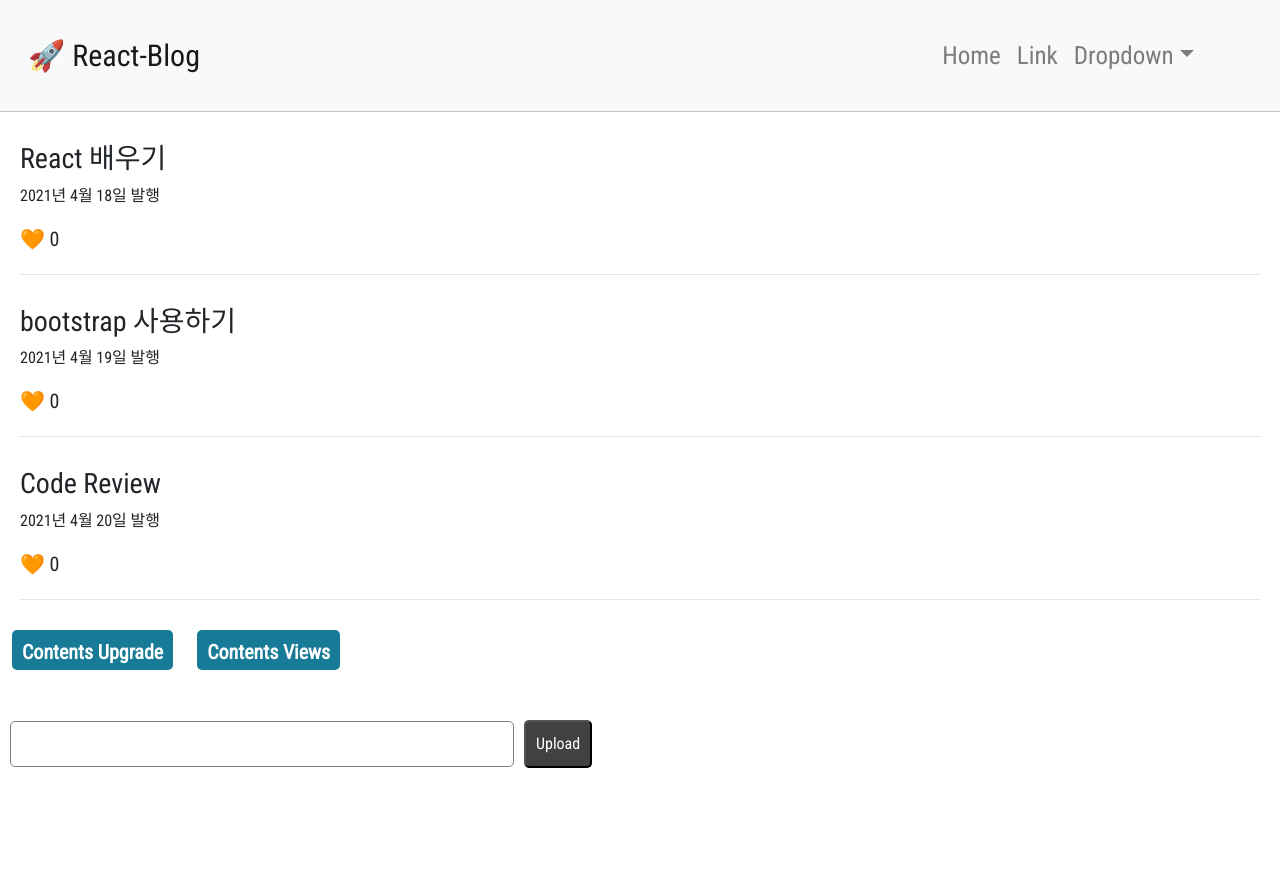
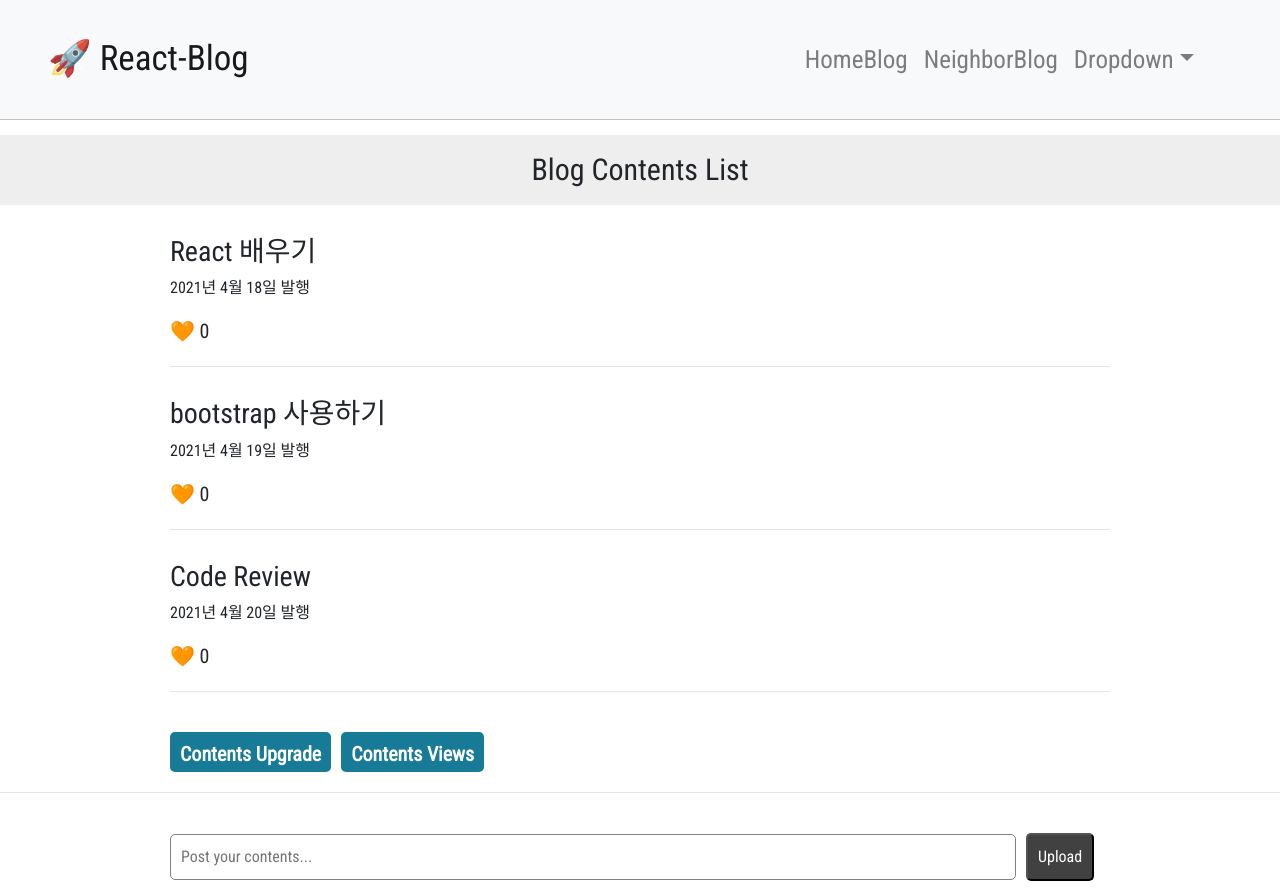
Before and after one commit to kirin059/React_blog_project, a React (Create React App) app: page / in a window 1280 px wide. Before the commit the page ends 800 px from the top, so only its background shows below. Built offline with nearby package versions, Linux system fonts and the light colour scheme.

Commit message:
Add: css 수정

```diff
--- a/package.json
+++ b/package.json
@@ -10,6 +10,7 @@
     "react": "^17.0.2",
     "react-bootstrap": "^1.5.2",
     "react-dom": "^17.0.2",
+    "react-router-dom": "^5.2.0",
     "react-scripts": "4.0.3",
     "web-vitals": "^1.1.1"
   },
--- a/src/App.css
+++ b/src/App.css
@@ -7,7 +7,6 @@
   margin: auto;
   box-sizing: border-box;
   font-family: 'Roboto Condensed', sans-serif;
-  overflow: hidden;
 }
 
 /* Nav(bootstrap)*/
@@ -20,17 +19,32 @@
 }
 
 .nav_brand {
-  font-size: 30px;
+  padding-left: 20px;
+  font-size: 35px;
 }
 
 .ml-auto {
   padding-right: 50px;
 }
 
+.list_tap {
+  display: flex;
+  justify-content: center;
+  align-items: center;
+  width: 100%;
+  height: 70px;
+  margin: 0 auto;
+  padding: 10px;
+  background-color: #eeeeee;
+  font-size: 30px;
+}
+
 /* contents */
 .list{
-  margin-top: 30px;
-  padding: 0 20px;
+  max-width: 1000px;
+  width: 100%;
+  margin: 30px auto 0;
+  padding: 0 30px;
   text-align: left;
 }
 
@@ -54,7 +68,7 @@ hr {
 }
 
 .upgrade, .view  {
-  margin: 10px 12px;
+  margin: 10px 10px 0 0;
   padding: 10px;
   height: 40px;
   color: #fff;
@@ -74,15 +88,23 @@ hr {
   transform: scale(0.9);
 }
 
-
+.btn_container {
+  max-width: 1000px;
+  width: 100%;
+  margin: 30px auto 0;
+  padding: 0 30px;
+}
 
 .publish {
-  margin: 30px 10px;
+  max-width: 1000px;
+  width: 100%;
+  margin: 30px auto 0;
+  padding: 0 30px;
 }
 
 .publish input {
   padding: 10px;
-  width: 40%;
+  width: 90%;
   border: 1px solid grey;
   border-radius: 5px;
   font-size: 16px;
--- a/src/App.js
+++ b/src/App.js
@@ -1,4 +1,5 @@
 import React, { useState } from 'react';
+import { Link, Route, Switch } from 'react-router-dom';
 import { Navbar, Nav, NavDropdown } from 'react-bootstrap';
 import Modals from './component/Modals';
 import './App.css';
@@ -31,8 +32,8 @@ function App() {
         <Navbar.Toggle aria-controls="basic-navbar-nav" />
         <Navbar.Collapse id="basic-navbar-nav">
           <Nav className="ml-auto">
-            <Nav.Link href="#home">Home</Nav.Link>
-            <Nav.Link href="#link">Link</Nav.Link>
+            <Nav.Link href="#home">HomeBlog</Nav.Link>
+            <Nav.Link as={Link} to="https://section.blog.naver.com/BlogHome.nhn?directoryNo=0&currentPage=1&groupId=0">NeighborBlog</Nav.Link>
             <NavDropdown title="Dropdown" id="basic-nav-dropdown">
               <NavDropdown.Item href="#action/3.1">Action</NavDropdown.Item>
               <NavDropdown.Item href="#action/3.2">Another action</NavDropdown.Item>
@@ -43,6 +44,8 @@ function App() {
           </Nav>
         </Navbar.Collapse>
       </Navbar>
+
+      <div className="list_tap">Blog Contents List</div>
 
       {/* <div className="list">
         <h3> {title[0]} </h3>
@@ -88,10 +91,11 @@ function App() {
         })
       }
 
-      <button className="upgrade" onClick={handleTitleChange}>Contents Upgrade</button>
+      <div className="btn_container">
+        <button className="upgrade" onClick={handleTitleChange}>Contents Upgrade</button>
 
-      <button className="view" onClick={() => { setModals(!modals) }}>Contents Views</button>
-
+        <button className="view" onClick={() => { setModals(!modals) }}>Contents Views</button>
+      </div>
       {/* if문을 쓰고 싶으면 '삼항연산자'를 써야한다(중괄호로 전체를 감싸줘야 한다) */}
       {
         modals === true
@@ -99,12 +103,12 @@ function App() {
           : null
       }
 
-
+      <hr />
       <div className="publish">
 
         {/*  input안의 값을 확인하고 싶을 때 : <input onChange={(e) => { console.log(e.target.value) }} />
              input에 저장한 내용(=state)이 inputChange함수 안에 저장된다*/}
-        <input onChange={(e) => { inputChange(e.target.value) }} />
+        <input onChange={(e) => { inputChange(e.target.value) }} placeholder="Post your contents..." />
 
         <button onClick={() => {
           // state를 수정할 때는, 원본 state를 건들지 말고, 사본을 하나 만들어서 수정하자
--- a/src/component/Modals.css
+++ b/src/component/Modals.css
@@ -1,5 +1,7 @@
 .modals {
+  height: 300px;
     margin-top: 20px;
     padding: 20px;
     background: #eee;
+    text-align: center;
   }
--- a/src/index.js
+++ b/src/index.js
@@ -3,10 +3,11 @@ import ReactDOM from 'react-dom';
 import './index.css';
 import App from './App';
 import reportWebVitals from './reportWebVitals';
+import { BrowserRouter } from 'react-router-dom';
 
 ReactDOM.render(
 
-  <App />, document.getElementById('root')
+  <BrowserRouter><App /></BrowserRouter>, document.getElementById('root')
 );
 
 
```
Also changed, not shown: 1 other file (tests, documents, lock files or other folders).
